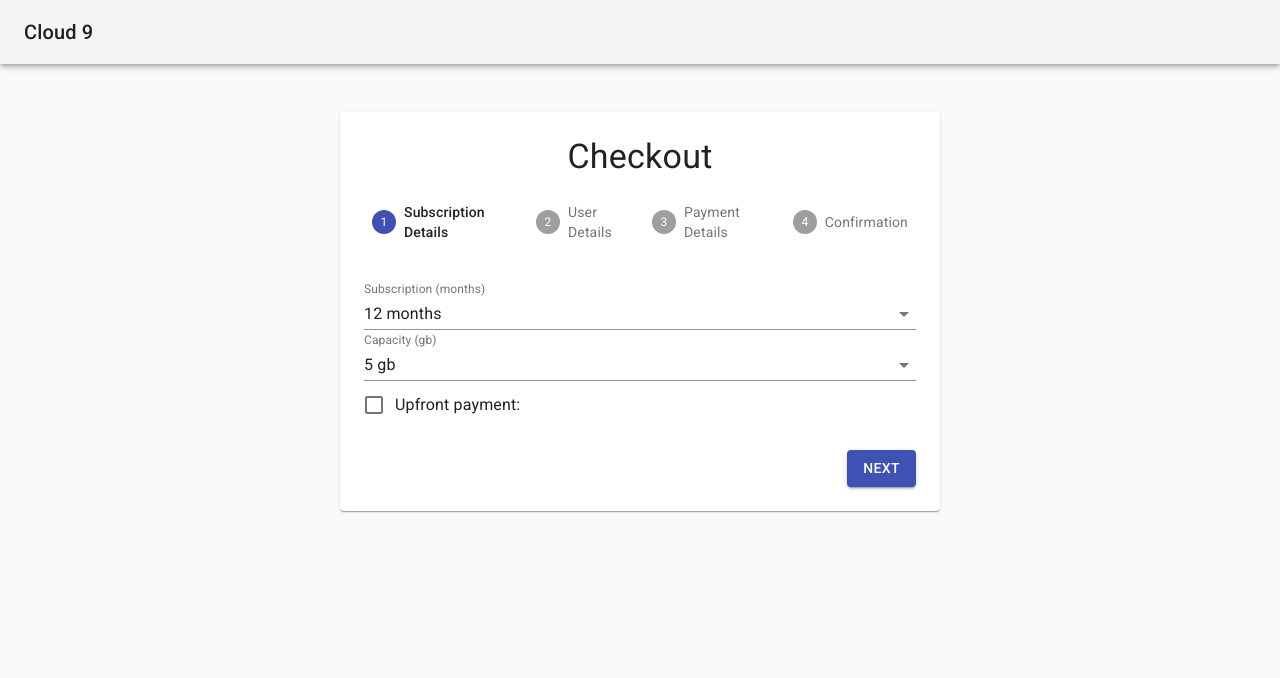
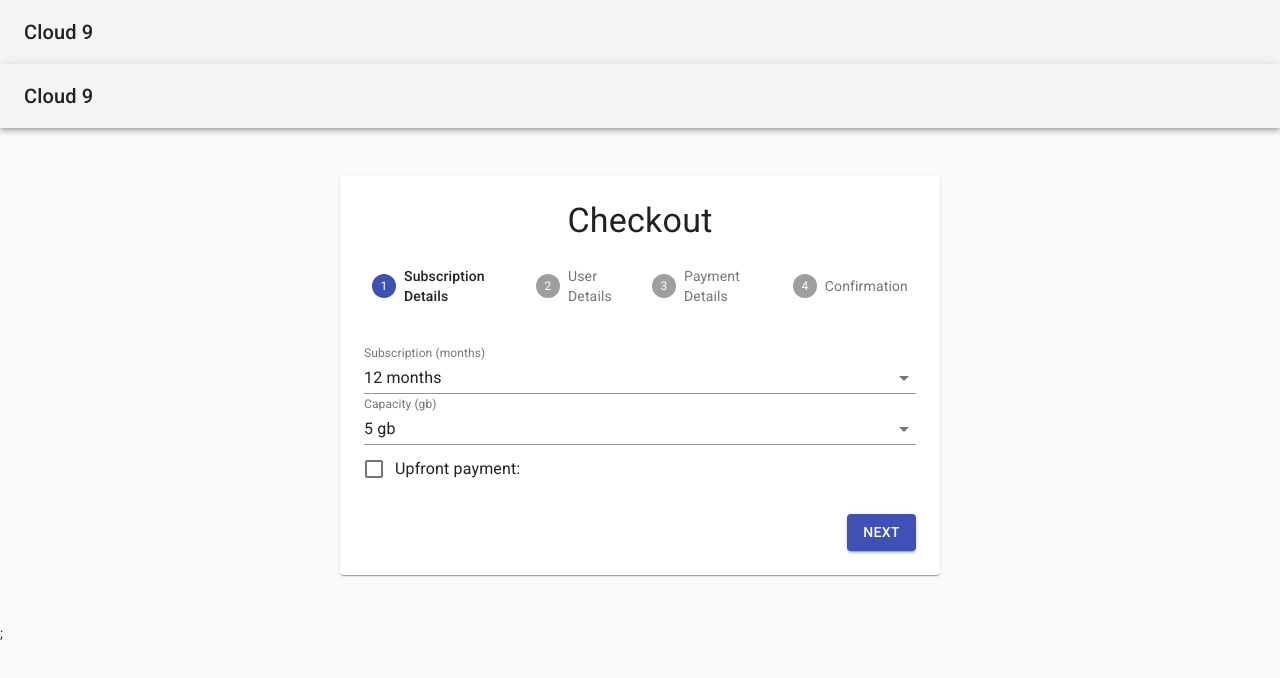
Before and after one commit to DavidSanwald/cloud-9, a React (Create React App) app: page / in a window 1280 px wide. Shown: the top 678 px of the page. Built offline with nearby package versions, Linux system fonts and the light colour scheme.

Commit message:
factor out app bar

```diff
--- a/src/App.tsx
+++ b/src/App.tsx
@@ -1,9 +1,27 @@
 import React from "react";
 import { CloudForm } from "CloudForm";
 import { postData } from "api";
+import { makeStyles, AppBar, Toolbar, Typography } from "@material-ui/core";
 
+const useStyles = makeStyles(theme => ({
+  appBar: {
+    position: "relative"
+  }
+}));
 const App: React.FC = () => {
-  return <CloudForm sendData={postData} />;
+  const classes = useStyles();
+  return (
+    <>
+      <AppBar position="absolute" color="default" className={classes.appBar}>
+        <Toolbar>
+          <Typography variant="h6" color="inherit" noWrap>
+            Cloud 9
+          </Typography>
+        </Toolbar>
+      </AppBar>
+      <CloudForm sendData={postData} />;
+    </>
+  );
 };
 
 export default App;
```
